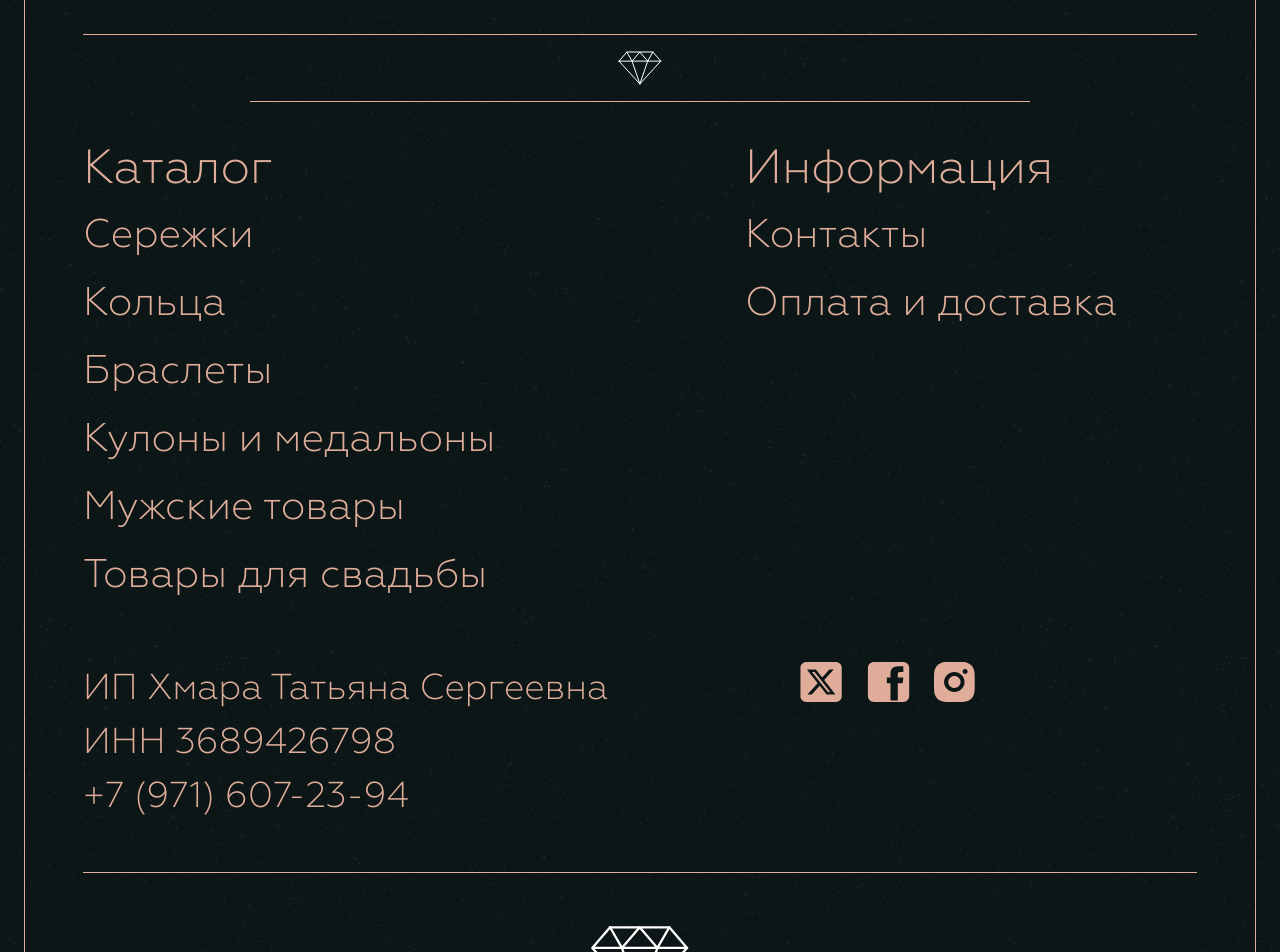
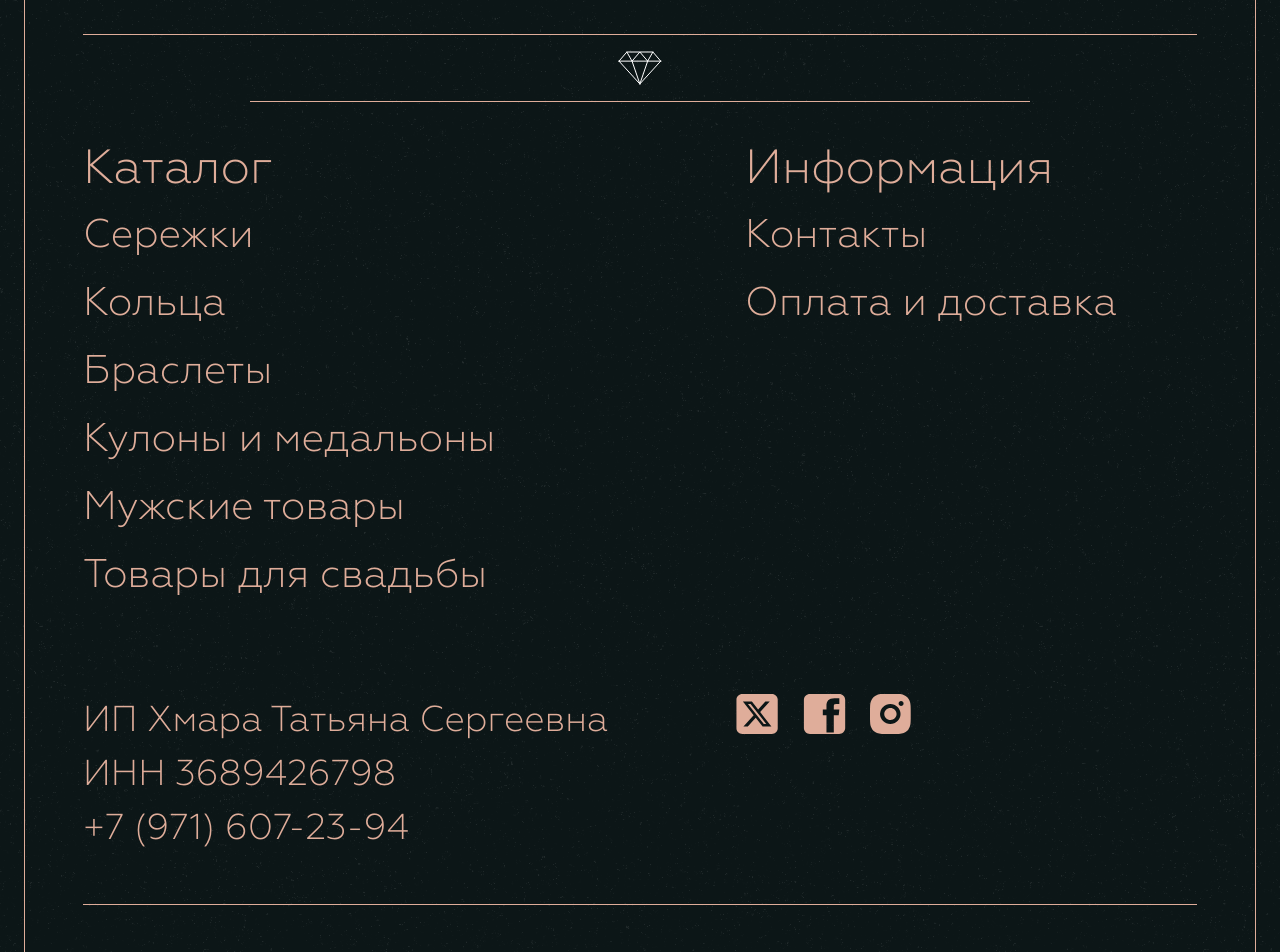
Before and after one commit to AleksanderAleksandrovich/Jewerly, a React (Vite) app: page / in a window 1280 px wide. Shown: the part 9940-10892 px from the top of the page. Built offline with nearby package versions, Linux system fonts and the light colour scheme.

Commit message:
пофиксил адаптив подвала

```diff
--- a/src/components/Footer/index.tsx
+++ b/src/components/Footer/index.tsx
@@ -46,8 +46,8 @@
 const FooterMediumScreen = () => (
   <>
     <BrlliantWithLines />
-    <div className="mb-[3rem] mt-[2rem] flex justify-between ">
-      <div className="flex flex-col">
+    <div className="mb-[3rem] mt-[2rem] flex justify-between flex-wrap">
+      <div className="flex flex-col mb-[2rem]">
         <h3 className="text-start text-[3rem]">Каталог</h3>
         <ButtonPage page="Сережки" />
         <ButtonPage page="Кольца" />
@@ -63,7 +63,7 @@
       </div>
     </div>
     <div className="flex ">
-      <div className="mb-[3rem] mr-[12rem] flex flex-col">
+      <div className="mb-[3rem] mr-[8rem] flex flex-col">
         <h3 className="text-start text-[2.25rem]">
           ИП Хмара Татьяна Сергеевна
         </h3>
@@ -79,7 +79,7 @@
     <div className="mb-[3.25rem] h-[1px] w-full bg-primary-500" />
     <div className="mb-[3.25rem] flex flex-col">
       <img className="mx-auto h-[4.8rem]" src={Brilliant} alt="" />
-      <h3 className="text-center font-perpetua text-[6rem] text-white">
+      <h3 className="text-center font-perpetua sm:text-[5rem] md:text-[6rem] text-white">
         CharmVogue
       </h3>
     </div>
```
